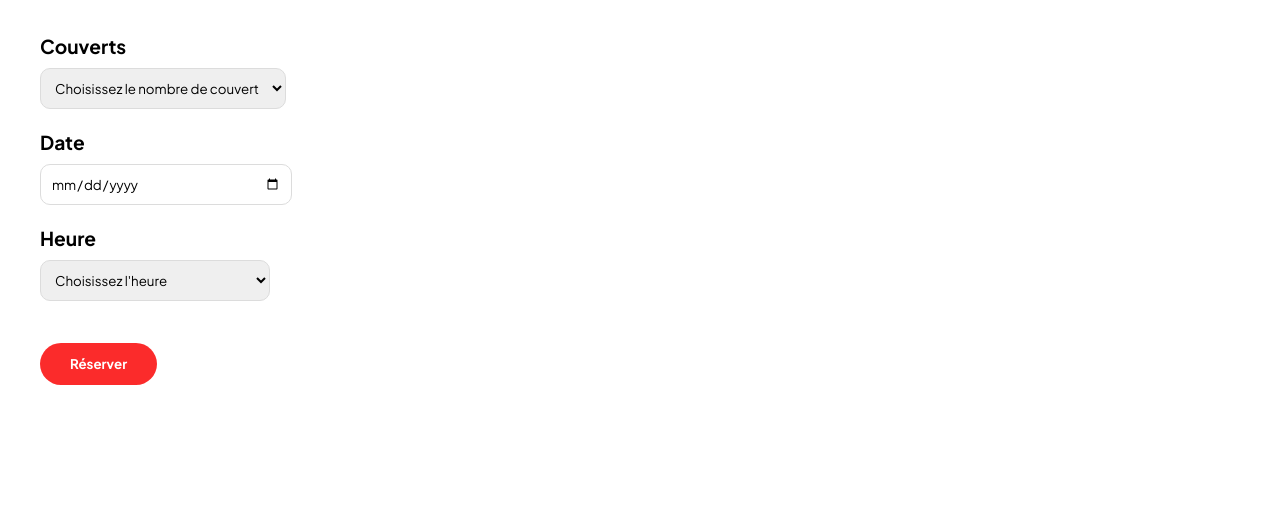
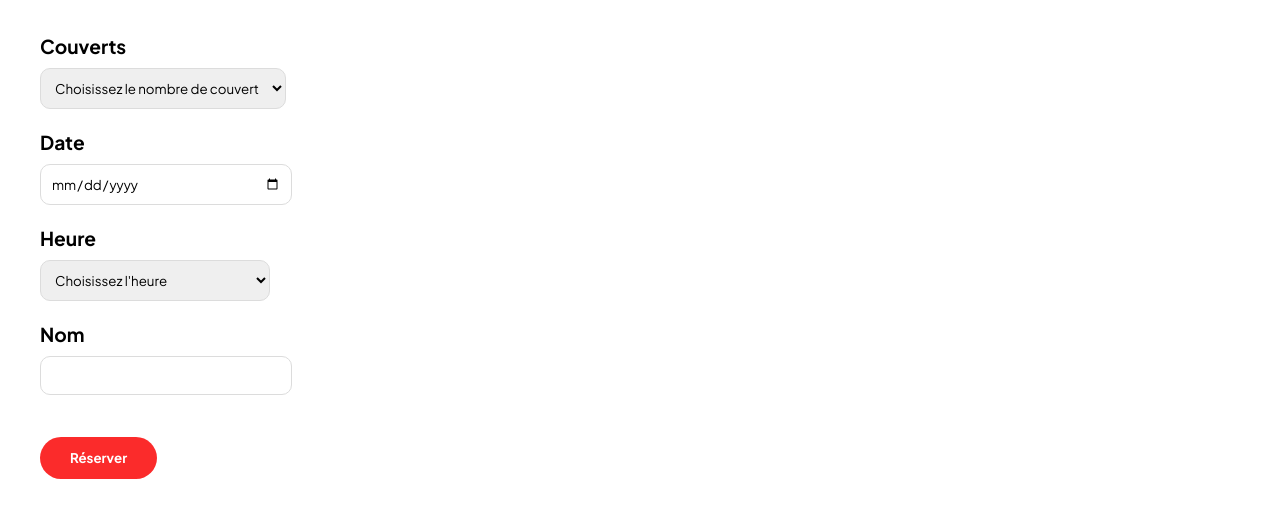
Before and after one commit to KoThek64/Site_Resto_Fictif, a website: page HTML/reservation.html in a window 1280 px wide. Shown: the part 245-762 px from the top of the page. Drawn offline with Linux system fonts and the light colour scheme; a script that the page names is missing; a web font is replaced by a local one.

Commit message:
Modif reservation.html (ajout du nom)

```diff
--- a/HTML/reservation.html
+++ b/HTML/reservation.html
@@ -98,6 +98,11 @@
             </select>
             <br>
             <br>
+            <label for="nom" class="reservation-label">Nom</label>
+            <br>
+            <input type="text" name="nom" id="nom" class="nom-reservation" required>
+            <br>
+            <br>
             <br>
             <button type="submit" class="btn-envoyer">Réserver</button>
         </form>
@@ -119,10 +124,11 @@
         const couverts = document.getElementById('nombre-couvert').value;
         const date = document.getElementById('date-reservation').value;
         const heure = document.getElementById('heure-reservation').value;
+        const nom = document.getElementById('nom').value;
 
         const { data, error } = await supabase
             .from('reservations')
-            .insert([{ couverts, date, heure }]);
+            .insert([{ couverts, date, heure, nom }]);
 
         if (error) {
             alert("Erreur lors de la réservation : " + error.message);
--- a/style.css
+++ b/style.css
@@ -408,3 +408,13 @@ nav ul li{
     font-style: normal;
     width: 230px;
 }
+
+.nom-reservation{
+    margin-top: 10px;
+    padding: 10px;
+    border-radius: 10px;
+    border: 1px solid #dcdcdc;
+    font-family: 'Plus Jakarta Sans', 'Noto Sans', sans-serif;
+    font-style: normal;
+    width: 230px;
+}
```
